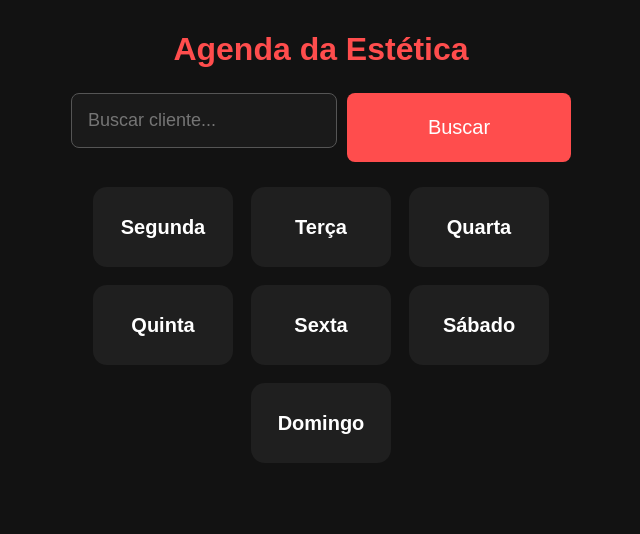
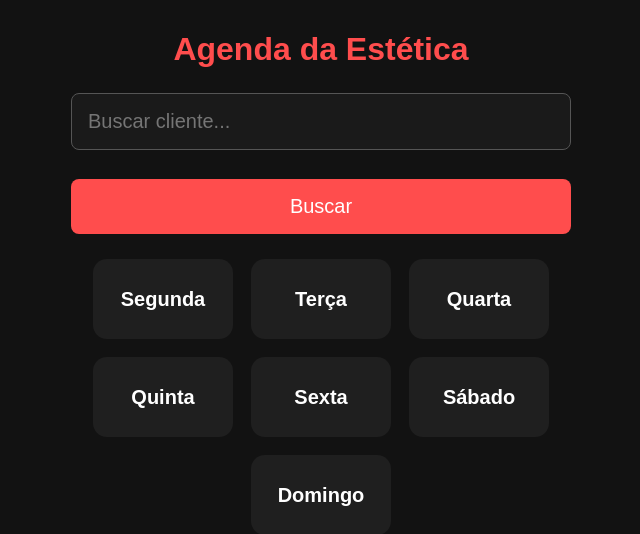
Before and after one commit to Caiqueeh/estetica_agenda, a Flask app: page / in a window 1280 px wide. Shown: the top 534 px of the page, without its empty margins (319-959 px from the left). Run offline with Flask 3, Linux system fonts and the light colour scheme; some libraries are stand-ins or nearby versions.

Commit message:
porfavor

```diff
--- a/static/style.css
+++ b/static/style.css
@@ -128,6 +128,44 @@ input[type="text"] {
     font-size: 18px;
 }
 
+/* Página inicial - campo Buscar e botão alinhados */
+.index-search-bar {
+    display: flex;
+    flex-direction: column; /* vertical no celular */
+    gap: 15px;
+    margin-bottom: 25px;
+    width: 100%;
+}
+
+.index-search-bar input,
+.index-search-bar button {
+    padding: 16px;
+    border-radius: 8px;
+    border: none;
+    font-size: 20px;
+    width: 100%;
+    box-sizing: border-box; /* garante mesma altura */
+}
+
+.index-search-bar input {
+    background-color: #1a1a1a;
+    color: #fff;
+    border: 1px solid #555;
+}
+
+.index-search-bar button {
+    background-color: #ff4d4d;
+    color: #fff;
+    cursor: pointer;
+    transition: background-color 0.2s;
+}
+
+.index-search-bar button:hover {
+    background-color: #cc3a3a;
+}
+
+
+
 /* Botões dentro das tabelas */
 table button {
     padding: 14px;
--- a/templates/index.html
+++ b/templates/index.html
@@ -10,10 +10,10 @@
         <h1>Agenda da Estética</h1>
 
         <!-- Barra de busca de clientes -->
-        <form action="{{ url_for('buscar') }}" method="post" class="search-bar">
-            <input type="text" name="nome" placeholder="Buscar cliente..." required>
-            <button type="submit">Buscar</button>
-        </form>
+<form action="{{ url_for('buscar') }}" method="post" class="index-search-bar">
+    <input type="text" name="nome" placeholder="Buscar cliente..." required>
+    <button type="submit">Buscar</button>
+</form>
 
         <!-- Cards dos dias -->
         <div class="cards">
```
